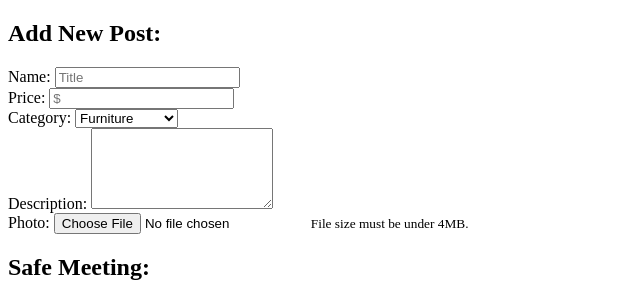
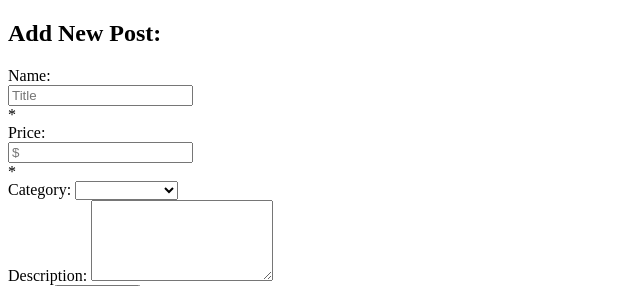
Before and after one commit to katiefotion/POST2, a PHP site: the page made by application/views/pages/Add_New_Post.php in a window 1280 px wide. Shown: the top 286 px of the page, without its empty margins (0-640 px from the left). Run offline with PHP 8.4, Linux system fonts and the light colour scheme; the template is opened without the code that fills it, so the values that code supplies are empty; some libraries are stand-ins or nearby versions.

Commit message:
Added Required field blocks

```diff
--- a/application/views/pages/Add_New_Post.php
+++ b/application/views/pages/Add_New_Post.php
@@ -1,6 +1,7 @@
 
 <?php
     $categories = array(
+        array('id' => '0', 'category' => ''), //Should create error if selected
         array('id' => '', 'category' => 'Furniture'),
         array('id' => '', 'category' => 'Books'),
         array('id' => '', 'category' => 'Video Games'),
@@ -8,10 +9,10 @@
     );
 
     $locations = array(
-        array('location' => "Quad"),
-        array('location' => "Ceasar Chavez"),
-        array('location' => "Library"),
-        array('location' => "Cafe Russo"),
+        array('location' => "Quad", 'latitude' =>'', 'longitude' => ''),
+        array('location' => "Cesar Chavez", 'latitude' =>'37.7058856', 'longitude' => '-122.4849352'),
+        array('location' => "Library", 'latitude' =>'37.7220097', 'longitude' => '-122.4785393'),
+        array('location' => "Cafe Rosso",'latitude' =>'37.722776','longitude' => '-122.479493'),
     );
 ?>
 <div class = "container-fluid">
@@ -23,16 +24,28 @@
             <form>
                 <div class="form-group">
                     <label for="name">Name:</label>
-                    <input type="name" class="form-control" id="name" name ="name" placeholder="Title">
+                    <div class="required-field-block">
+                        <input type="name" oninput="myFunction()" class="form-control" id="name" name ="name" placeholder="Title" required="true">
+
+                        <div class="required-icon">
+                            <div class="text">*</div>
+                        </div>
+                    </div>
                 </div>
 
                 <div class="form-group">
                     <label for="price">Price:</label>
+                     <div class="required-field-block">
                     <input type="price" class="form-control" id="price" name ="price" placeholder="$">
+                 <div class="required-icon">
+                            <div class="text">*</div>
+                        </div>
+                         </div>
                 </div>
 
                 <div class="form-group">
                     <label for="category">Category:</label>
+
                     <select class="form-control" id="category">
 
                         <?php
@@ -74,22 +87,42 @@
                     <small id="fileHelpLoc" class="form-text">Choose at least 2 options that are convient for you:</small>
 
                 </select>
+
                 </br>
+
                 <div id="map"></div>
+
                 <script>
-
+                      var map = null;
+                      var LatLng = null;
+                      var marker = null;
                   function initMap() {
                     var uluru = {lat: 37.722558, lng: -122.4780799};
-                    var map = new google.maps.Map(document.getElementById('map'), {
-                      zoom: 16,
+                    map = new google.maps.Map(document.getElementById('map'), {
+                      zoom: 17,
                       center: uluru
                     });
                     var marker = new google.maps.Marker({
                       position: uluru,
                       map: map
+
+                    });
+
+                  }
+                  function myFunction(){
+                                        //37.7058856', 'longitude' => '-122.4849352
+                                        //var LatLng = new google.maps.LatLng(lat, lng);
+                      LatLng = google.maps.LatLng(37.7058856, -122.4849352);
+                      map.panTo(LatLng);
+
+                      var marker = new google.maps.Marker({
+                      position: LatLng,
+                      map: map
+
                     });
                   }
                 </script>
+
                 <script async defer
                         src="https://maps.googleapis.com/maps/api/js?key=AIzaSyCPPBuI9Ok7SqFArQX8RjzG4DP4jfLZABc&callback=initMap">
                 </script>
@@ -99,15 +132,12 @@
     </div>
     <div class = "row">
         <div class = "col-md-5"> </div>
-        <div class = "col-md-1">
+        <div class = "col-md-2">
             <a href="./" class="btn btn-danger btn-block" role="button">Cancel</a>
-        </div>
-        <div class = "col-md-1">
 
             <button type="submit" class="btn btn-success btn-block">Add</button>
 
         </div>
         <div class = "col-md-5"> </div>
     </div>
-
 </div>
```
